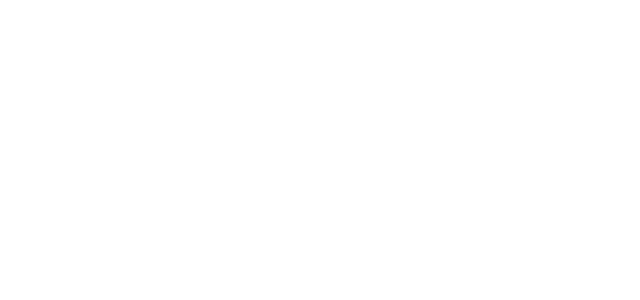
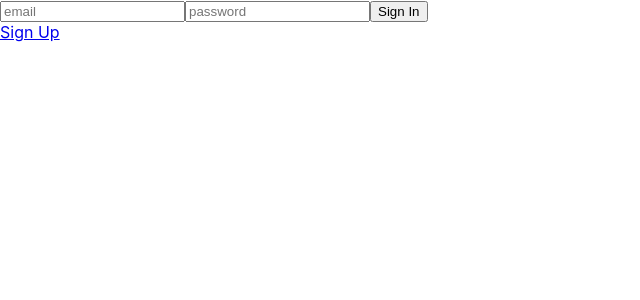
Before and after one commit to Tomohiro-Akinaga/TASKANRI, a React (Create React App) app in the folder client/: page /signin in a window 1280 px wide. Before the commit this address had no page. Shown: the top 300 px of the page, without its empty margins (0-640 px from the left). Built offline with nearby package versions, Linux system fonts and the light colour scheme.

Commit message:
success to login feature

```diff
--- a/client/src/App.jsx
+++ b/client/src/App.jsx
@@ -4,6 +4,7 @@ import { useContext } from "react";
 import Home from "./pages/Home";
 import EditTask from "./pages/EditTask";
 import SignUp from "./pages/SignUp";
+import SignIn from "./pages/SignIn";
 import CurrentUserContext from ".";
 
 function App() {
@@ -14,6 +15,7 @@ function App() {
             <Routes>
                 <Route path="/" element={<SignUp />} />
                 <Route path="/signup" element={<SignUp />} />
+                <Route path="/signin" element={<SignIn />} />
                 <Route path="/tasks/:userid" element={<Home />} />
                 <Route path="/tasks/:userid/:taskid" element={<EditTask />} />
             </Routes>
--- /dev/null
+++ b/client/src/components/SignInForm.jsx
@@ -0,0 +1,45 @@
+import axios from "axios";
+import React, { useState } from "react";
+import { useNavigate } from "react-router-dom";
+
+const SignInForm = ({ setUserExist }) => {
+    const [email, setEmail] = useState("");
+    const [password, setPassword] = useState("");
+    const navigate = useNavigate();
+
+    const SignIn = async (e) => {
+        e.preventDefault();
+        const existUser = {
+            email: email,
+            password: password,
+        };
+        try {
+            const user = await axios.post("/users/signin", existUser);
+            setUserExist(true);
+            navigate(`/tasks/${user.data._id}`);
+        } catch (err) {
+            console.log(err);
+            if (err.response.status === 404) setUserExist(false);
+        }
+    };
+
+    return (
+        <form onSubmit={SignIn}>
+            <input
+                type="email"
+                placeholder="email"
+                value={email}
+                onChange={(e) => setEmail(e.target.value)}
+            />
+            <input
+                type="password"
+                placeholder="password"
+                value={password}
+                onChange={(e) => setPassword(e.target.value)}
+            />
+            <button type="submit">Sign In</button>
+        </form>
+    );
+};
+
+export default SignInForm;
--- a/client/src/components/UserForm.jsx
+++ b/client/src/components/SignUpForm.jsx
@@ -2,7 +2,7 @@ import React, { useState } from "react";
 import axios from "axios";
 import { useNavigate } from "react-router-dom";
 
-const UserForm = ({ setUserExist }) => {
+const SignUpForm = ({ setUserExist }) => {
     const [userNameValue, setUserNameValue] = useState("");
     const [emailValue, setEmailValue] = useState("");
     const [passwordValue, setPasswordValue] = useState("");
@@ -55,4 +55,4 @@ const UserForm = ({ setUserExist }) => {
     );
 };
 
-export default UserForm;
+export default SignUpForm;
--- /dev/null
+++ b/client/src/pages/SignIn.jsx
@@ -0,0 +1,17 @@
+import React, { useState } from "react";
+import { Link } from "react-router-dom";
+import SignInForm from "../components/SignInForm";
+
+const SignIn = () => {
+    const [userExist, setUserExist] = useState(true);
+
+    return (
+        <div>
+            {!userExist && <p>User does not exist</p>}
+            <SignInForm setUserExist={setUserExist} />
+            <Link to="/signup">Sign Up</Link>
+        </div>
+    );
+};
+
+export default SignIn;
--- a/client/src/pages/SignUp.jsx
+++ b/client/src/pages/SignUp.jsx
@@ -1,6 +1,6 @@
 import React, { useEffect, useState } from "react";
-import UserForm from "../components/UserForm";
-import { useNavigate } from "react-router-dom";
+import SignUpForm from "../components/SignUpForm";
+import { Link, useNavigate } from "react-router-dom";
 
 const SignUp = () => {
     const [userExist, setUserExist] = useState(false);
@@ -14,7 +14,8 @@ const SignUp = () => {
     return (
         <div>
             {userExist && <p>You already have account!</p>}
-            <UserForm setUserExist={setUserExist} />
+            <SignUpForm setUserExist={setUserExist} />
+            <Link to="/signin">Sign In </Link>
         </div>
     );
 };
```
Also changed, not shown: 1 other file (tests, documents, lock files or other folders).
